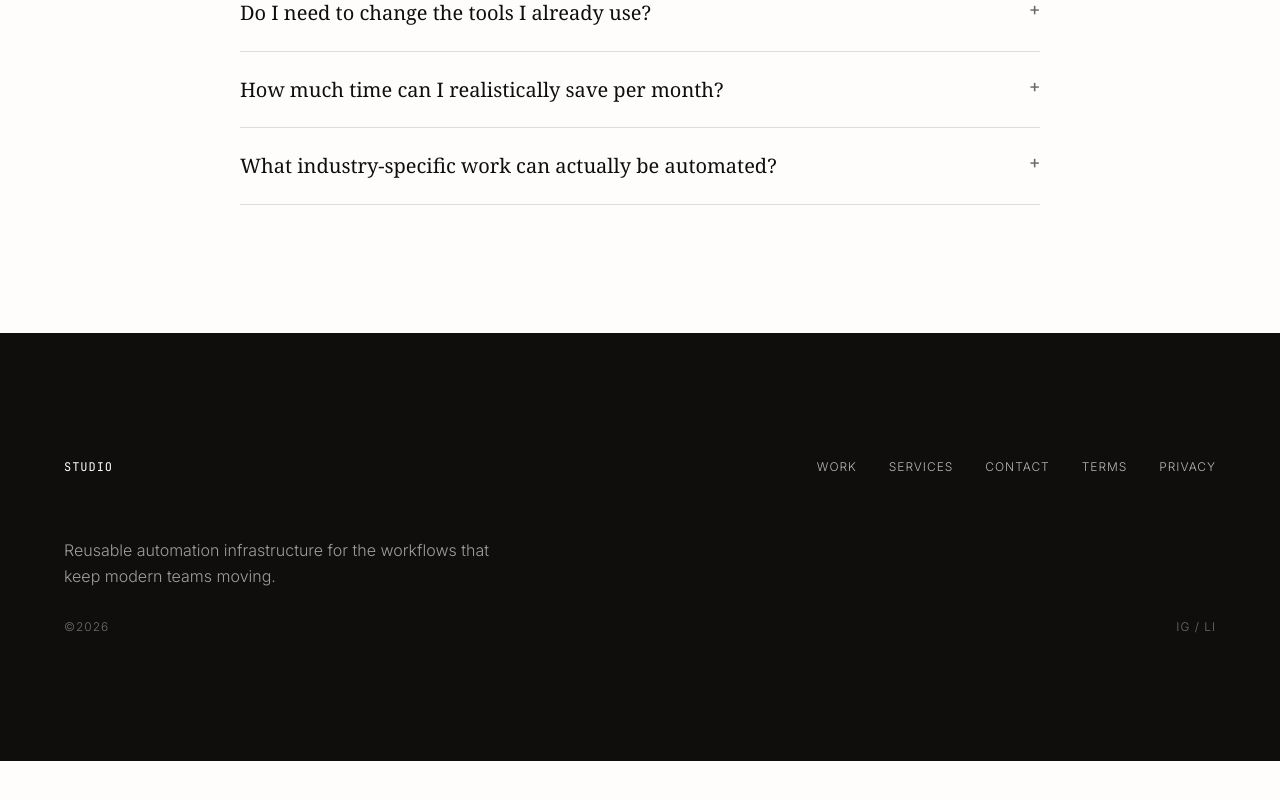
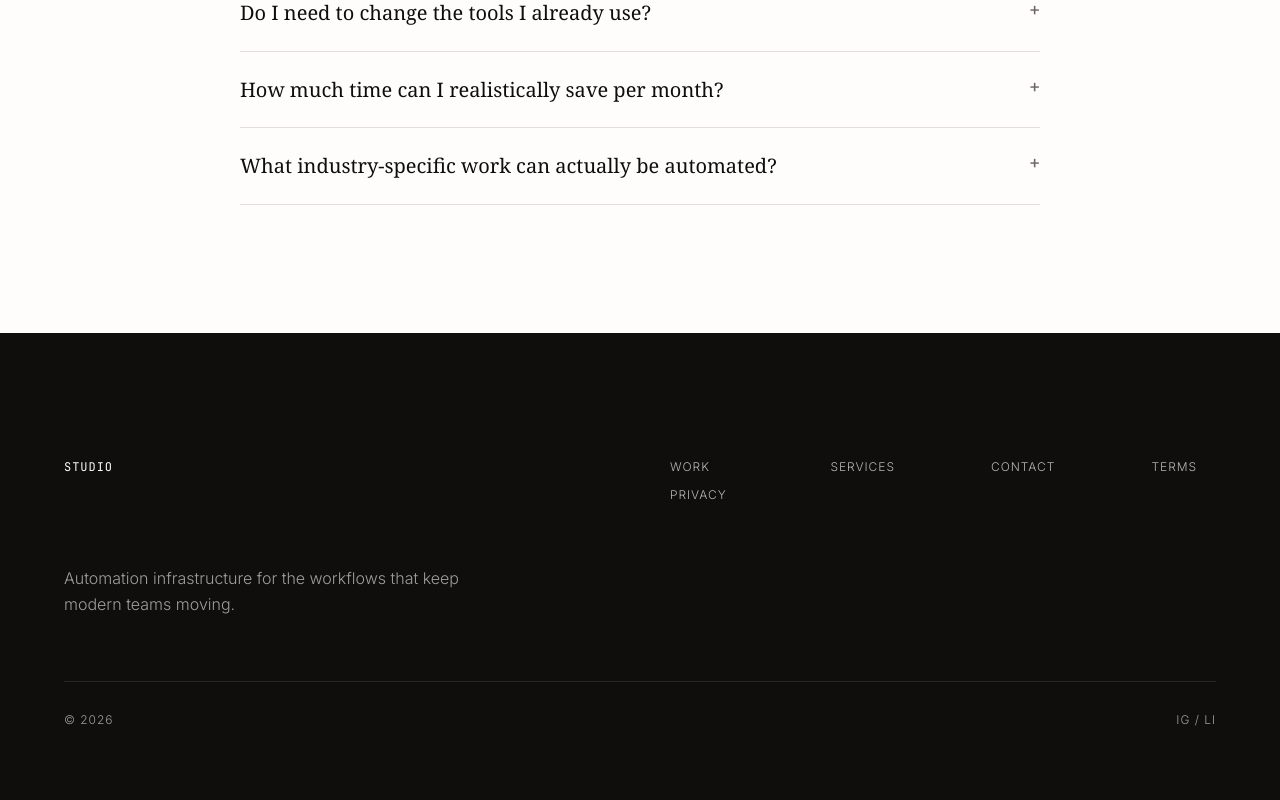
Before and after one commit to vee8899/react-production-, a React (Vite) app: page / in a window 1280 px wide. Shown: the part 5815-6615 px from the top of the page. Before the commit the page ends 6576 px from the top, so only its background shows below. Built offline with nearby package versions, Linux system fonts and the light colour scheme; no server answers; a web font is replaced by a local one.

Commit message:
changed footer

```diff
--- /dev/null
+++ b/src/components/features/IntegrationsOrbit.tsx
@@ -0,0 +1,173 @@
+import { motion } from "framer-motion";
+import { useState, useEffect } from "react";
+import { SiGmail } from "react-icons/si";
+import { SiGooglecalendar } from "react-icons/si";
+import { SiGooglesheets } from "react-icons/si";
+import { SiGoogledocs } from "react-icons/si";
+import { SiWhatsapp } from "react-icons/si";
+import { SiTelegram } from "react-icons/si";
+import { FaSlack } from "react-icons/fa";
+import { FaEnvelope } from "react-icons/fa";
+import SectionHeader from "@/components/ui/SectionHeader";
+
+type Integration = {
+  name: string;
+  label: string;
+  angle: number;
+  icon: React.ReactNode;
+};
+
+const iconColor = "#0F0E0D";
+const iconSize = 28;
+
+const integrations: Integration[] = [
+  { name: "Gmail", label: "Gmail", angle: 0, icon: <SiGmail size={iconSize} color={iconColor} /> },
+  { name: "Calendar", label: "Calendar", angle: 45, icon: <SiGooglecalendar size={iconSize} color={iconColor} /> },
+  { name: "Sheets", label: "Sheets", angle: 90, icon: <SiGooglesheets size={iconSize} color={iconColor} /> },
+  { name: "Docs", label: "Docs", angle: 135, icon: <SiGoogledocs size={iconSize} color={iconColor} /> },
+  { name: "WhatsApp", label: "WhatsApp", angle: 180, icon: <SiWhatsapp size={iconSize} color={iconColor} /> },
+  { name: "Telegram", label: "Telegram", angle: 225, icon: <SiTelegram size={iconSize} color={iconColor} /> },
+  { name: "Slack", label: "Slack", angle: 270, icon: <FaSlack size={iconSize} color={iconColor} /> },
+  { name: "Outlook", label: "Outlook", angle: 315, icon: <FaEnvelope size={iconSize} color={iconColor} /> },
+];
+
+const CONTAINER_SIZE = 500;
+const RADIUS = 200;
+const CENTER = CONTAINER_SIZE / 2; // 250
+
+export default function IntegrationsOrbit() {
+  const [reducedMotion, setReducedMotion] = useState(false);
+
+  useEffect(() => {
+    const mq = window.matchMedia("(prefers-reduced-motion: reduce)");
+    // eslint-disable-next-line react-hooks/set-state-in-effect
+    setReducedMotion(mq.matches);
+    const handler = (e: MediaQueryListEvent) => {
+      setReducedMotion(e.matches);
+    };
+    mq.addEventListener("change", handler);
+    return () => mq.removeEventListener("change", handler);
+  }, []);
+
+  const shouldAnimate = !reducedMotion;
+
+  return (
+    <section className="px-[clamp(24px,5vw,80px)] py-[clamp(64px,10vw,192px)] bg-[#FEFDFC]">
+      <div className="max-w-[1280px] mx-auto">
+        <SectionHeader label="05 — INTEGRATIONS" />
+
+        <h2
+          className="font-display font-normal text-primary mt-12 mb-16 text-center mx-auto max-w-[700px] leading-[1.15] tracking-[-0.02em]"
+          style={{ fontSize: "clamp(1.5rem, 3vw, 2.5rem)" }}
+        >
+          Built around the tools your business already uses.
+        </h2>
+
+        <div className="flex justify-center items-center w-full">
+          <div
+            className="relative"
+            style={{ width: CONTAINER_SIZE, height: CONTAINER_SIZE, margin: "0 auto" }}
+          >
+            {/* Layer 1 — Static: dashed ring */}
+            <div
+              className="absolute rounded-full border border-dashed"
+              style={{
+                width: RADIUS * 2,
+                height: RADIUS * 2,
+                top: CENTER - RADIUS,
+                left: CENTER - RADIUS,
+                borderColor: "#E0DDDA",
+                borderWidth: 1,
+              }}
+            />
+
+            {/* Layer 2 — Rotating: only the icon groups */}
+            <motion.div
+              className="absolute"
+              style={{ width: CONTAINER_SIZE, height: CONTAINER_SIZE, top: 0, left: 0 }}
+              animate={shouldAnimate ? { rotate: 360 } : { rotate: 0 }}
+              transition={
+                shouldAnimate
+                  ? {
+                      duration: 20,
+                      ease: "linear",
+                      repeat: Infinity,
+                    }
+                  : { duration: 0 }
+              }
+            >
+              {integrations.map(({ name, label, angle, icon }) => {
+                const angleRad = (angle * Math.PI) / 180;
+                const x = CENTER + RADIUS * Math.sin(angleRad);
+                const y = CENTER - RADIUS * Math.cos(angleRad);
+
+                return (
+                  <div
+                    key={name}
+                    className="absolute"
+                    style={{
+                      left: x,
+                      top: y,
+                      transform: "translate(-50%, -50%)",
+                    }}
+                  >
+                    <motion.div
+                      className="flex flex-col items-center"
+                      animate={shouldAnimate ? { rotate: -360 } : { rotate: 0 }}
+                      transition={
+                        shouldAnimate
+                          ? {
+                              duration: 20,
+                              ease: "linear",
+                              repeat: Infinity,
+                            }
+                          : { duration: 0 }
+                      }
+                    >
+                      <div className="w-8 h-8 flex items-center justify-center">
+                        {icon}
+                      </div>
+                      <span
+                        className="font-mono uppercase text-center mt-1.5 whitespace-nowrap"
+                        style={{ fontSize: "0.75rem", color: "#6B6762", letterSpacing: "0.08em" }}
+                      >
+                        {label}
+                      </span>
+                    </motion.div>
+                  </div>
+                );
+              })}
+            </motion.div>
+
+            {/* Layer 3 — Static: center card */}
+            <div
+              className="absolute rounded-lg flex flex-col items-center justify-center text-center z-10"
+              style={{
+                width: 180,
+                height: "clamp(120px, 15vw, 160px)",
+                top: "50%",
+                left: "50%",
+                transform: "translate(-50%, -50%)",
+                backgroundColor: "#F2F0ED",
+                border: "1px solid #E0DDDA",
+              }}
+            >
+              <span
+                className="font-mono uppercase tracking-[0.12em] mb-1.5"
+                style={{ fontSize: "0.75rem", color: "#6B6762" }}
+              >
+                STUDIO
+              </span>
+              <span
+                className="font-sans font-light leading-snug whitespace-nowrap"
+                style={{ fontSize: "0.875rem", color: "#6B6762" }}
+              >
+                Private Automation Studio
+              </span>
+            </div>
+          </div>
+        </div>
+      </div>
+    </section>
+  );
+}
--- a/src/components/ui/Footer.tsx
+++ b/src/components/ui/Footer.tsx
@@ -1,61 +1,78 @@
 import { Link } from "react-router-dom";
 import { contactHref } from "@/utils/contact";
-
-const footerLinks = [
-  { label: "Work", path: "/" },
-  { label: "Services", path: "/#services" },
-];
-
-const legalLinks = [
-  { label: "Terms", path: "/legal/terms" },
-  { label: "Privacy", path: "/legal/privacy" },
-];
 
 export default function Footer() {
 return (
 <footer className="bg-inverse text-inverse-text">
-      <div className="px-[clamp(24px,5vw,80px)] py-[clamp(64px,10vw,128px)]">
-        {/* Top row */}
-        <div className="flex flex-col md:flex-row md:items-start justify-between gap-8">
+<div className="mx-auto max-w-7xl px-[clamp(24px,5vw,80px)] py-[clamp(64px,10vw,128px)]">
+{/* Top Section */}
+<div className="flex flex-col gap-12 md:flex-row md:items-start md:justify-between">
+{/* Logo */}
 <span className="text-label font-mono uppercase tracking-[0.08em]">
 Studio
 </span>
-          <div className="flex flex-wrap gap-x-8 gap-y-3">
-            {footerLinks.map((link) => (
+
+{/* Navigation */}
+<div className="grid grid-cols-2 gap-x-12 gap-y-10 md:grid-cols-4 md:gap-x-24">
+{/* Column 1 */}
+<div className="flex flex-col gap-4">
 <Link
-                key={link.path}
-                to={link.path}
-                className="text-label font-sans uppercase tracking-[0.08em] text-inverse-text/70 hover:text-inverse-text transition-colors duration-200"
+to="/"
+className="text-label font-sans uppercase tracking-[0.08em] text-inverse-text/70 transition hover:text-inverse-text"
 >
-                {link.label}
+Work
 </Link>
-            ))}
+
+<Link
+to="/legal/privacy"
+className="text-label font-sans uppercase tracking-[0.08em] text-inverse-text/70 transition hover:text-inverse-text"
+>
+Privacy
+</Link>
+</div>
+
+{/* Column 2 */}
+<div className="flex flex-col gap-4">
+<Link
+to="/#services"
+className="text-label font-sans uppercase tracking-[0.08em] text-inverse-text/70 transition hover:text-inverse-text"
+>
+Services
+</Link>
+</div>
+
+{/* Column 3 */}
+<div className="flex flex-col gap-4">
 <a
 href={contactHref}
-              className="text-label font-sans uppercase tracking-[0.08em] text-inverse-text/70 hover:text-inverse-text transition-colors duration-200"
+className="text-label font-sans uppercase tracking-[0.08em] text-inverse-text/70 transition hover:text-inverse-text"
 >
 Contact
 </a>
-            {legalLinks.map((link) => (
+</div>
+
+{/* Column 4 */}
+<div className="flex flex-col gap-4">
 <Link
-                key={link.path}
-                to={link.path}
-                className="text-label font-sans uppercase tracking-[0.08em] text-inverse-text/70 hover:text-inverse-text transition-colors duration-200"
+to="/legal/terms"
+className="text-label font-sans uppercase tracking-[0.08em] text-inverse-text/70 transition hover:text-inverse-text"
 >
-                {link.label}
+Terms
 </Link>
-            ))}
+</div>
 </div>
 </div>
 
-        {/* Middle copy */}
-        <p className="mt-16 max-w-md text-base font-sans text-inverse-text/60 font-light leading-relaxed">
-          Reusable automation infrastructure for the workflows that keep modern teams moving.
+{/* Middle Copy */}
+<p className="mt-16 max-w-md text-base font-light leading-relaxed text-inverse-text/60">
+Automation infrastructure for the workflows that keep modern
+teams moving.
 </p>
 
-        {/* Bottom row */}
-        <div className="mt-8 flex flex-col md:flex-row justify-between gap-4 text-label font-sans uppercase tracking-[0.08em] text-inverse-text/40">
-          <span>&copy;2026</span>
+{/* Bottom Row */}
+<div className="mt-16 flex flex-col gap-4 border-t border-white/10 pt-8 text-label font-sans uppercase tracking-[0.08em] text-inverse-text/60 md:flex-row md:items-center md:justify-between">
+<span>© 2026</span>
+
 <span>IG / LI</span>
 </div>
 </div>
```
Lines whose indentation alone changed are shown as unchanged.
